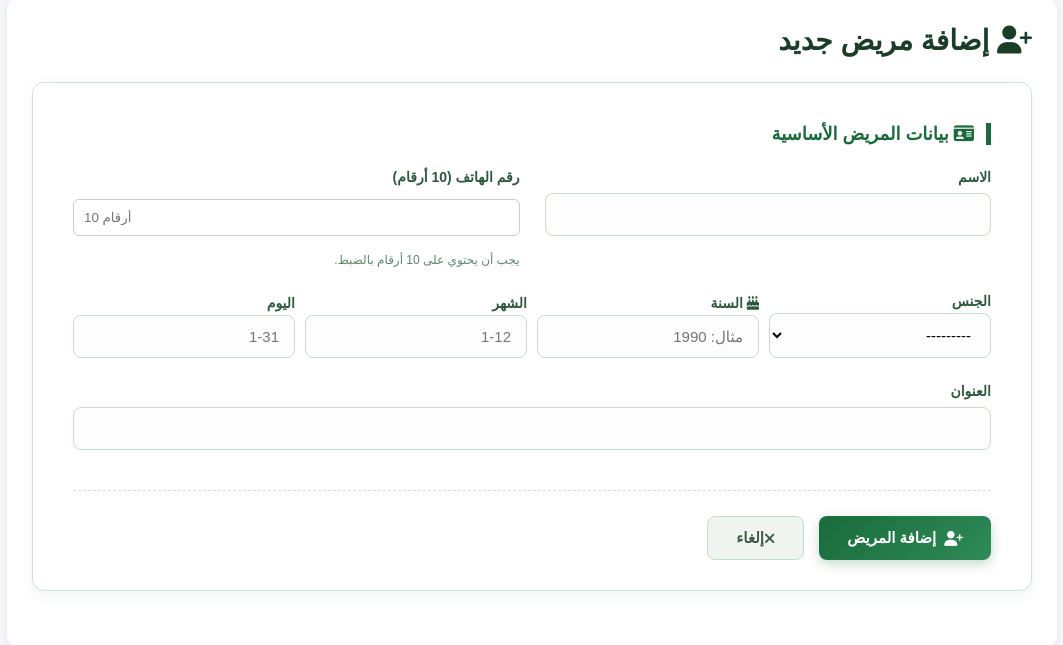
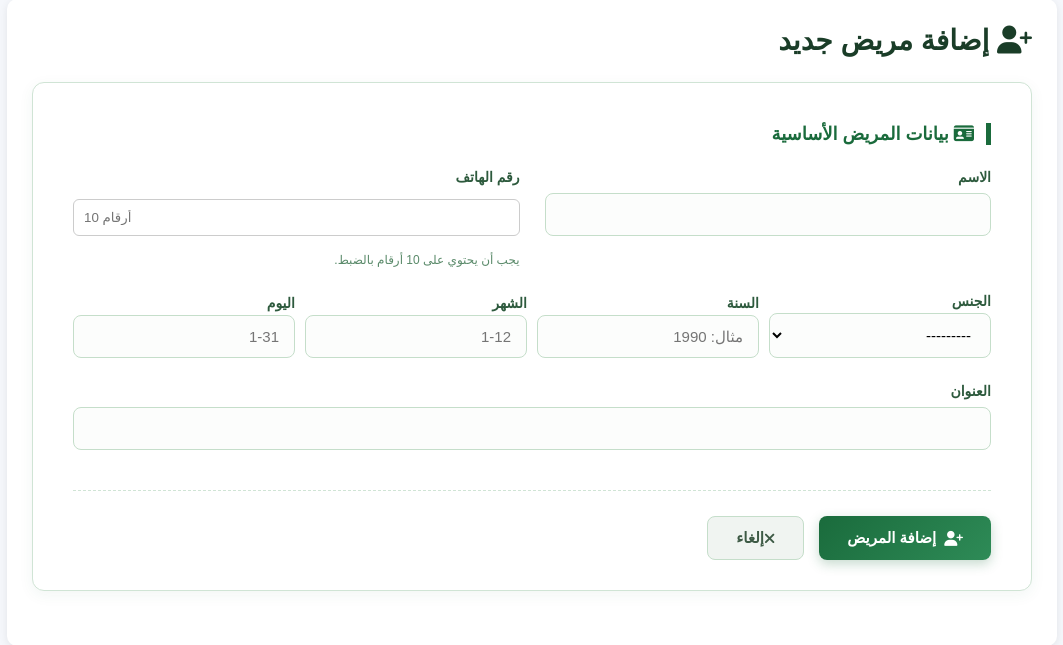
Before and after one commit to abd95rahman95-eng/demo_clinic, a Django app: page /patients/add/ in a window 1280 px wide. Shown: the part 115-760 px from the top of the page, without its empty margins (108-1171 px from the left). Run offline with Django 5.2, Linux system fonts and the light colour scheme; a user stored in the database is signed in; tables that the repository leaves empty hold one stand-in row (values such as "Sample post"); data that the repository does not hold is empty; some libraries are stand-ins or nearby versions.

Commit message:
addpatient

```diff
--- a/patients/forms.py
+++ b/patients/forms.py
@@ -48,7 +48,7 @@ class PatientForm(forms.ModelForm):
         fields = ['name', 'phone', 'gender', 'address']
         labels = {
             'name': 'الاسم',
-            'phone': 'رقم الهاتف (10 أرقام)',
+            'phone': 'رقم الهاتف',
             'gender': 'الجنس',
             'address': 'العنوان',
         }
--- a/patients/templates/patients/add_patient.html
+++ b/patients/templates/patients/add_patient.html
@@ -65,7 +65,7 @@
                             {{ form.gender }}
                         </div>
                         <div>
-                            <label><i class="fa-solid fa-cake-candles"></i> السنة</label>
+                            <label>السنة</label>
                             {{ form.birth_year }}
                         </div>
                         <div>
```
